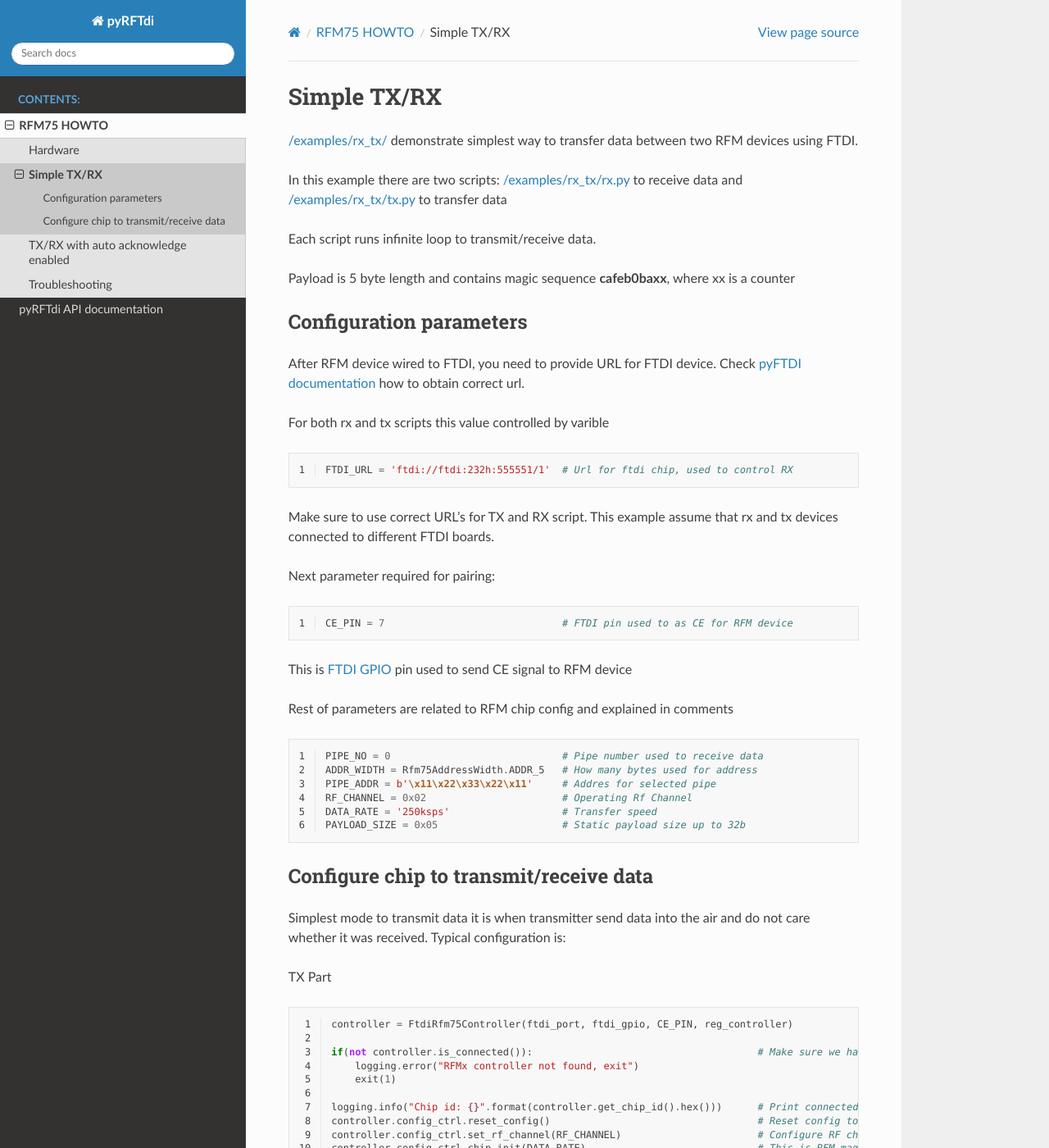
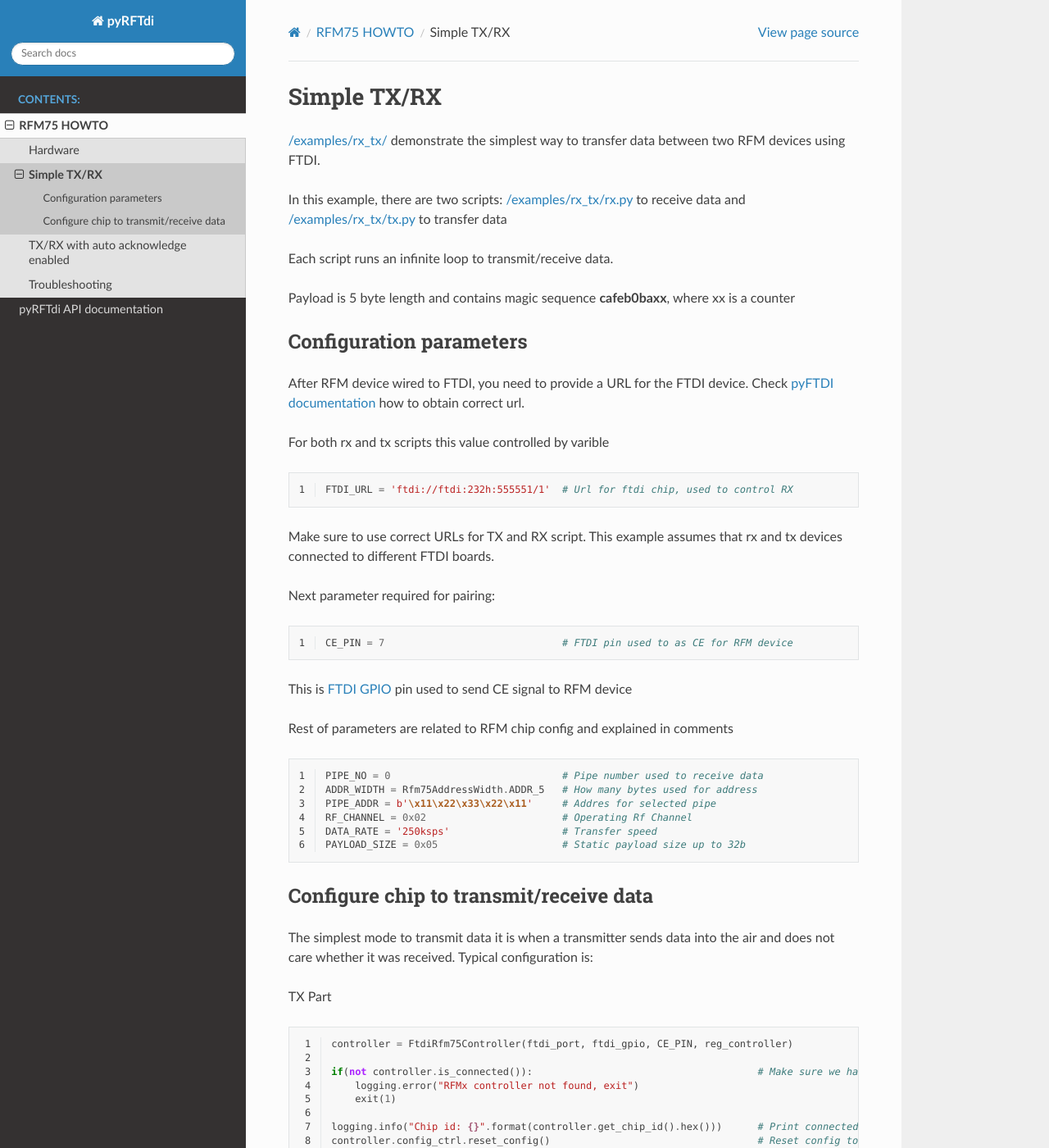
Before and after one commit to pavlot/pyrftdi, a Sphinx documentation site: the page built from docs/source/rfm75/rfm75_no_aa.rst, in a window 1280 px wide and 1400 px high. Shown: the whole window at 82% size. Built offline with Sphinx 7.4.7 and the Read the Docs theme 2.0.0, drawn with Linux system fonts in a browser that asks for light colours; some of the changed text lies outside the part shown.

Commit message:
Grammar corrections

```diff
--- a/docs/source/rfm75/rfm75_no_aa.rst
+++ b/docs/source/rfm75/rfm75_no_aa.rst
@@ -1,18 +1,18 @@
 Simple TX/RX
 ============
 
-:github:`/examples/rx_tx/` demonstrate simplest way to transfer data between two RFM devices using FTDI.
+:github:`/examples/rx_tx/` demonstrate the simplest way to transfer data between two RFM devices using FTDI.
 
-In this example there are two scripts: :github:`/examples/rx_tx/rx.py` to receive data
+In this example, there are two scripts: :github:`/examples/rx_tx/rx.py` to receive data
 and :github:`/examples/rx_tx/tx.py` to transfer data
 
-Each script runs infinite loop to transmit/receive data.
+Each script runs an infinite loop to transmit/receive data.
 
 Payload is 5 byte length and contains magic sequence **cafeb0baxx**, where xx is a counter
 
 Configuration parameters
 ------------------------
-After RFM device wired to FTDI, you need to provide URL for FTDI device.
+After RFM device wired to FTDI, you need to provide a URL for the FTDI device.
 Check `pyFTDI documentation <https://eblot.github.io/pyftdi/urlscheme.html>`_ how to obtain correct url.
 
 For both rx and tx scripts this value controlled by varible
@@ -22,7 +22,7 @@ For both rx and tx scripts this value controlled by varible
 
     FTDI_URL = 'ftdi://ftdi:232h:555551/1'  # Url for ftdi chip, used to control RX
 
-Make sure to use correct URL's for TX and RX script. This example assume that rx and tx devices connected to different FTDI boards.
+Make sure to use correct URLs for TX and RX script. This example assumes that rx and tx devices connected to different FTDI boards.
 
 Next parameter required for pairing:
 
@@ -47,7 +47,7 @@ Rest of parameters are related to RFM chip config and explained in comments
 
 Configure chip to transmit/receive data
 ---------------------------------------
-Simplest mode to transmit data it is when transmitter send data into the air and do not care whether it was received. Typical configuration is:
+The simplest mode to transmit data it is when a transmitter sends data into the air and does not care whether it was received. Typical configuration is:
 
 TX Part
 
@@ -109,7 +109,7 @@ First pipe should be configured:
     controller.config_ctrl.pipe_ctrl.set_rx_pipe_payload_width(PIPE_NO, PAYLOAD_SIZE)   # Static payload size
     controller.config_ctrl.pipe_ctrl.disable_auto_acknowledge() # Disable AA
 
-After initialisation done chip must be set to RX mode using following calls:
+After initialisation is done, the chip must be set to RX mode using following calls:
 
 .. code-block:: python
     :linenos:
```
Also changed, not shown: other parts of docs/source/rfm75/rfm75_no_aa.rst (+3 -3 lines).
